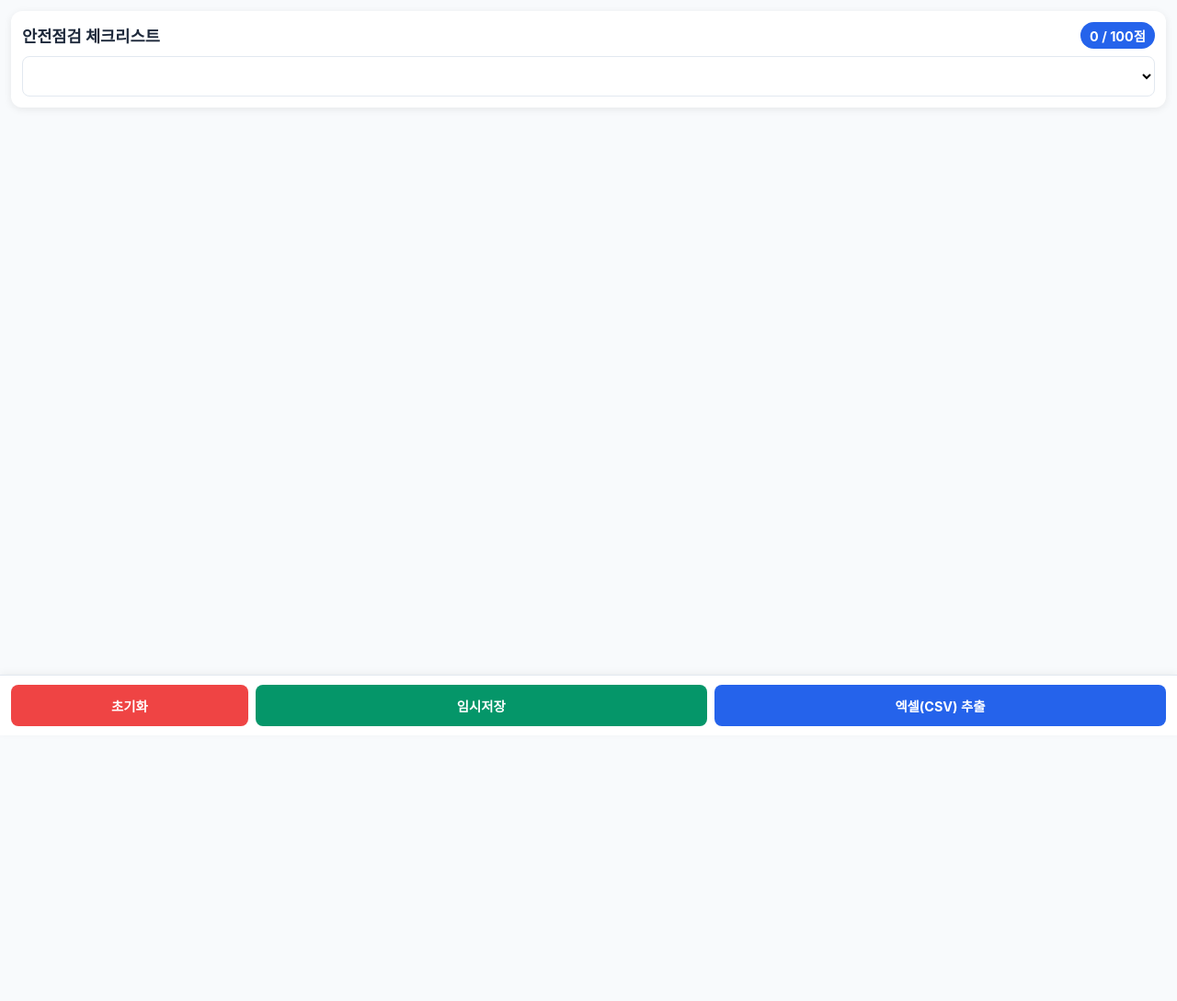
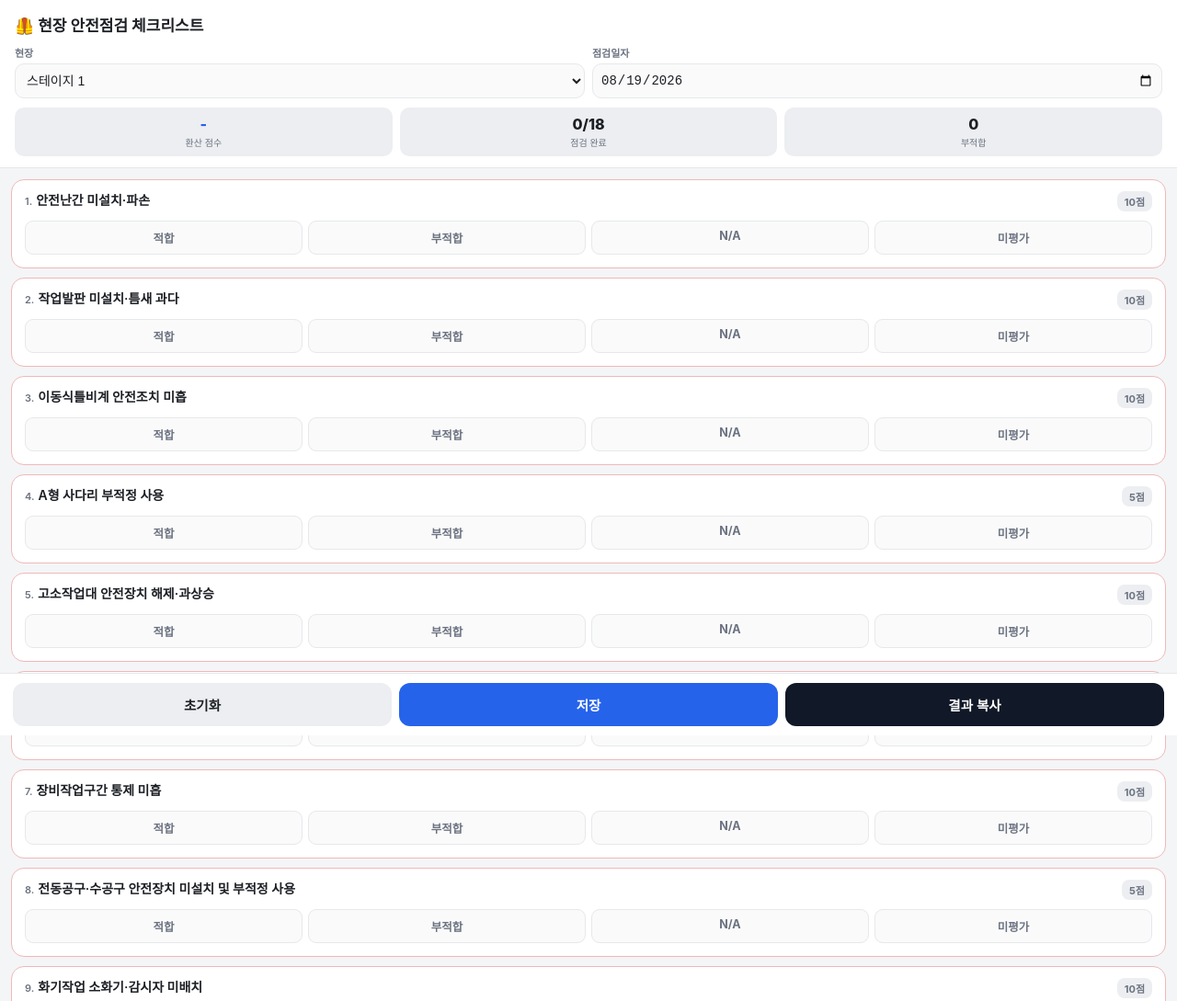
Before and after one commit to eodnr222-sketch/safety-checklist, a plain HTML site: page index.html in a window 1280 px wide. Shown: the top 1089 px of the page at 92% size. Before the commit the page ends 800 px from the top, so only its background shows below. Drawn offline with Linux system fonts and the light colour scheme.

Commit message:
Update index.html

```diff
--- a/index.html
+++ b/index.html
@@ -2,361 +2,358 @@
 <html lang="ko">
 <head>
 <meta charset="UTF-8">
-    <meta name="viewport" content="width=device-width, initial-scale=1.0">
+<meta name="viewport" content="width=device-width, initial-scale=1.0, maximum-scale=1">
 <title>안전점검 체크리스트</title>
 <style>
-        :root {
-            --primary: #2563eb;
-            --bg: #f8fafc;
-            --card-bg: #ffffff;
-            --border: #e2e8f0;
-            --text: #1e293b;
-            --pass: #16a34a;
-            --fail: #dc2626;
-            --none: #64748b;
+  :root{
+    --bg:#f4f5f7;
+    --card:#ffffff;
+    --ink:#1c1f24;
+    --sub:#6b7280;
+    --line:#e6e8eb;
+    --blue:#2563eb;
+    --green:#16a34a;
+    --green-bg:#dcfce7;
+    --red:#dc2626;
+    --red-bg:#fee2e2;
+    --gray-bg:#eceef1;
+    --yellow:#b45309;
+    --yellow-bg:#fef3c7;
   }
+  *{box-sizing:border-box;}
+  body{
+    margin:0;
+    font-family:-apple-system,BlinkMacSystemFont,"Segoe UI",Roboto,"Noto Sans KR",sans-serif;
+    background:var(--bg);
+    color:var(--ink);
+    padding-bottom:110px;
+  }
+  header{
+    position:sticky;top:0;z-index:10;
+    background:var(--card);
+    border-bottom:1px solid var(--line);
+    padding:14px 16px 12px;
+  }
+  header h1{
+    font-size:17px;margin:0 0 10px;font-weight:700;
+  }
+  .field-row{display:flex;gap:8px;}
+  .field{flex:1;display:flex;flex-direction:column;gap:4px;}
+  .field label{font-size:11px;color:var(--sub);font-weight:600;}
+  select, input[type=date]{
+    width:100%;
+    padding:9px 8px;
+    border:1px solid var(--line);
+    border-radius:10px;
+    font-size:14px;
+    background:#fafafa;
+    color:var(--ink);
+  }
+  .summary{
+    display:flex;gap:8px;margin-top:10px;
+  }
+  .stat{
+    flex:1;background:var(--gray-bg);border-radius:10px;
+    padding:8px 6px;text-align:center;
+  }
+  .stat .num{font-size:16px;font-weight:800;}
+  .stat .lbl{font-size:10px;color:var(--sub);margin-top:2px;}
+  .stat.score .num{color:var(--blue);}
 
-        * {
-            box-sizing: border-box;
-            margin: 0;
-            padding: 0;
-            font-family: -apple-system, BlinkMacSystemFont, "Segoe UI", Roboto, "Helvetica Neue", Arial, sans-serif;
+  main{padding:12px;}
+  .item-card{
+    background:var(--card);
+    border-radius:14px;
+    padding:12px 14px 14px;
+    margin-bottom:10px;
+    border:1px solid var(--line);
   }
+  .item-top{
+    display:flex;justify-content:space-between;align-items:flex-start;gap:8px;margin-bottom:10px;
+  }
+  .item-title{font-size:14px;font-weight:600;line-height:1.4;flex:1;}
+  .item-idx{font-size:11px;color:var(--sub);font-weight:600;margin-right:4px;}
+  .badge-score{
+    flex-shrink:0;
+    font-size:11px;font-weight:700;
+    background:var(--gray-bg);color:var(--sub);
+    border-radius:8px;padding:3px 8px;white-space:nowrap;
+  }
+  .options{display:flex;gap:6px;flex-wrap:wrap;}
+  .opt{
+    flex:1;min-width:70px;
+    text-align:center;
+    padding:8px 4px;
+    border-radius:9px;
+    border:1.5px solid var(--line);
+    font-size:12.5px;font-weight:700;
+    color:var(--sub);
+    background:#fafafa;
+    user-select:none;
+    cursor:pointer;
+    transition:all .12s;
+  }
+  .opt.active[data-v="적합"]{background:var(--green-bg);border-color:var(--green);color:var(--green);}
+  .opt.active[data-v="부적합"]{background:var(--red-bg);border-color:var(--red);color:var(--red);}
+  .opt.active[data-v="N/A"]{background:var(--gray-bg);border-color:#9ca3af;color:#4b5563;}
+  .opt.active[data-v="미평가"]{background:var(--yellow-bg);border-color:var(--yellow);color:var(--yellow);}
 
-        body {
-            background-color: var(--bg);
-            color: var(--text);
-            padding: 12px;
-            padding-bottom: 80px;
+  .item-card.unchecked{border-color:#f0b8b8;}
+
+  footer{
+    position:fixed;bottom:0;left:0;right:0;
+    background:var(--card);
+    border-top:1px solid var(--line);
+    padding:10px 14px calc(10px + env(safe-area-inset-bottom));
+    display:flex;gap:8px;
+    z-index:10;
   }
+  footer button{
+    flex:1;
+    padding:13px 0;
+    border-radius:12px;
+    border:none;
+    font-size:14.5px;
+    font-weight:700;
+    cursor:pointer;
+  }
+  #saveBtn{background:var(--blue);color:#fff;}
+  #resetBtn{background:var(--gray-bg);color:var(--ink);}
+  #shareBtn{background:#111827;color:#fff;}
 
-        header {
-            position: sticky;
-            top: 0;
-            background-color: var(--card-bg);
-            padding: 12px;
-            border-radius: 12px;
-            box-shadow: 0 2px 8px rgba(0,0,0,0.08);
-            margin-bottom: 12px;
-            z-index: 100;
+  .toast{
+    position:fixed;left:50%;bottom:90px;transform:translateX(-50%);
+    background:#111827;color:#fff;padding:9px 16px;border-radius:20px;
+    font-size:13px;opacity:0;pointer-events:none;transition:opacity .25s;z-index:20;
   }
+  .toast.show{opacity:1;}
 
-        .header-top {
-            display: flex;
-            justify-content: space-between;
-            align-items: center;
-            margin-bottom: 8px;
+  .note{
+    font-size:11px;color:var(--sub);text-align:center;margin:6px 0 2px;
   }
-
-        h1 { font-size: 1.1rem; font-weight: 700; }
-        .score-badge {
-            background-color: var(--primary);
-            color: white;
-            padding: 4px 10px;
-            border-radius: 20px;
-            font-size: 0.9rem;
-            font-weight: bold;
-        }
-
-        select {
-            width: 100%;
-            padding: 10px;
-            border-radius: 8px;
-            border: 1px solid var(--border);
-            font-size: 1rem;
-            background-color: #fff;
-            outline: none;
-        }
-
-        .card {
-            background-color: var(--card-bg);
-            border-radius: 10px;
-            padding: 12px;
-            margin-bottom: 10px;
-            border: 1px solid var(--border);
-            box-shadow: 0 1px 3px rgba(0,0,0,0.04);
-        }
-
-        .card-header {
-            display: flex;
-            justify-content: space-between;
-            align-items: center;
-            margin-bottom: 6px;
-        }
-
-        .category {
-            font-size: 0.75rem;
-            background-color: #eff6ff;
-            color: var(--primary);
-            padding: 2px 6px;
-            border-radius: 4px;
-            font-weight: 600;
-        }
-
-        .score-val {
-            font-size: 0.75rem;
-            color: #64748b;
-        }
-
-        .item-title {
-            font-size: 0.95rem;
-            font-weight: 600;
-            margin-bottom: 10px;
-            line-height: 1.3;
-        }
-
-        .btn-group {
-            display: flex;
-            gap: 6px;
-        }
-
-        .btn {
-            flex: 1;
-            padding: 10px 0;
-            border: 1px solid var(--border);
-            background-color: #f1f5f9;
-            color: #475569;
-            border-radius: 6px;
-            font-weight: 600;
-            font-size: 0.85rem;
-            cursor: pointer;
-            transition: all 0.2s;
-        }
-
-        .btn.pass.active { background-color: var(--pass); color: white; border-color: var(--pass); }
-        .btn.fail.active { background-color: var(--fail); color: white; border-color: var(--fail); }
-        .btn.none.active { background-color: var(--none); color: white; border-color: var(--none); }
-
-        .footer-nav {
-            position: fixed;
-            bottom: 0;
-            left: 0;
-            right: 0;
-            background-color: var(--card-bg);
-            padding: 10px 12px;
-            border-top: 1px solid var(--border);
-            display: flex;
-            gap: 8px;
-            box-shadow: 0 -2px 8px rgba(0,0,0,0.05);
-        }
-
-        .footer-btn {
-            flex: 1;
-            padding: 12px;
-            border: none;
-            border-radius: 8px;
-            font-weight: bold;
-            font-size: 0.9rem;
-            cursor: pointer;
-        }
-
-        .btn-save { background-color: #059669; color: white; }
-        .btn-export { background-color: var(--primary); color: white; }
-        .btn-reset { background-color: #ef4444; color: white; flex: 0.5; }
 </style>
 </head>
 <body>
 
 <header>
-    <div class="header-top">
-        <h1>안전점검 체크리스트</h1>
-        <div class="score-badge" id="totalScore">0 / 100점</div>
+  <h1>🦺 현장 안전점검 체크리스트</h1>
+  <div class="field-row">
+    <div class="field">
+      <label>현장</label>
+      <select id="siteSelect"></select>
     </div>
-    <select id="locationSelect" onchange="changeLocation()">
-        <!-- 13개 구역 생성 -->
-    </select>
+    <div class="field">
+      <label>점검일자</label>
+      <input type="date" id="dateInput">
+    </div>
+  </div>
+  <div class="summary">
+    <div class="stat score"><div class="num" id="scoreNum">-</div><div class="lbl">환산 점수</div></div>
+    <div class="stat"><div class="num" id="doneNum">0/18</div><div class="lbl">점검 완료</div></div>
+    <div class="stat"><div class="num" id="failNum">0</div><div class="lbl">부적합</div></div>
+  </div>
 </header>
 
-<main id="checklistContainer"></main>
+<main id="list"></main>
 
-<div class="footer-nav">
-    <button class="footer-btn btn-reset" onclick="resetCurrentForm()">초기화</button>
-    <button class="footer-btn btn-save" onclick="saveCurrentData()">임시저장</button>
-    <button class="footer-btn btn-export" onclick="exportToCSV()">엑셀(CSV) 추출</button>
-</div>
+<div class="toast" id="toast">저장되었습니다</div>
+
+<footer>
+  <button id="resetBtn">초기화</button>
+  <button id="saveBtn">저장</button>
+  <button id="shareBtn">결과 복사</button>
+</footer>
 
 <script>
-    // 항목 데이터 정의
-    const itemsData = [
-        { cat: "추락방지", title: "안전난간 미설치·파손", score: 10 },
-        { cat: "작업발판·비계", title: "작업발판 미설치·틈새 과다", score: 10 },
-        { cat: "작업발판·비계", title: "이동식틀비계 안전조치 미흡", score: 10 },
-        { cat: "작업발판·비계", title: "A형 사다리 부적정 사용", score: 5 },
-        { cat: "장비작업", title: "고소작업대 안전장치 해제·과상승", score: 10 },
-        { cat: "장비작업", title: "지게차 유도자·작업계획 미비", score: 10 },
-        { cat: "장비작업", title: "장비작업구간 통제 미흡", score: 10 },
-        { cat: "기계·공구", title: "전동공구·수공구 안전장치 미설치 및 부적정 사용", score: 5 },
-        { cat: "전기·화기", title: "화기작업 소화기·감시자 미배치", score: 10 },
-        { cat: "전기·화기", title: "가설전기 피복손상·문어발·접지불량", score: 5 },
-        { cat: "전기·화기", title: "분전함 잠금·표지 미비", score: 5 },
-        { cat: "개인보호구", title: "안전모 및 안전대 미착용", score: 5 },
-        { cat: "정리정돈·통로", title: "비상통로·소화기 접근 방해", score: 5 },
-        { cat: "정리정돈·통로", title: "자재·폐자재 적치로 통로 폐쇄", score: 2 },
-        { cat: "정리정돈·통로", title: "작업구간 정리상태 불량", score: 2 },
-        { cat: "작업계획·관리", title: "작업계획서 미제출·미준수", score: 5 },
-        { cat: "기타", title: "전일 부적합 사항 개선조치 이행여부", score: 10 },
-        { cat: "기타", title: "상기 외 지적사항", score: 2 }
+const SITES = [
+  "스테이지 1","스테이지 2","스테이지 3","스테이지 4","스테이지 5","스테이지 6",
+  "스테이지 7","스테이지 8","스테이지 9","스테이지 10","스테이지 11","스테이지 12","스테이지 13",
+  "오픈세트1","오픈세트2","아일랜드"
 ];
 
-    const locations = [
-  "오픈세트1",
-  "오픈세트2",
-  "아일랜드",
-  "구역1",
-  "구역2",
-  "구역3",
-  "구역4",
-  "구역5",
-  "구역6",
-  "구역7",
-  "구역8",
-  "구역9",
-  "구역10",
-  "구역11",
-  "구역12",
-  "구역13"
+const ITEMS = [
+  ["안전난간 미설치·파손",10],
+  ["작업발판 미설치·틈새 과다",10],
+  ["이동식틀비계 안전조치 미흡",10],
+  ["A형 사다리 부적정 사용",5],
+  ["고소작업대 안전장치 해제·과상승",10],
+  ["지게차 유도자·작업계획 미비",10],
+  ["장비작업구간 통제 미흡",10],
+  ["전동공구·수공구 안전장치 미설치 및 부적정 사용",5],
+  ["화기작업 소화기·감시자 미배치",10],
+  ["가설전기 피복손상·문어발·접지불량",10],
+  ["분전함 잠금·표지 미비",5],
+  ["안전모 및 안전대 미착용",5],
+  ["비상통로·소화기 접근 방해",5],
+  ["자재·폐자재 적치로 통로 폐쇄",5],
+  ["작업구간 정리상태 불량",2],
+  ["작업계획서 미제출·미준수",5],
+  ["전일 부적합 사항 개선조치 이행여부",10],
+  ["상기 외 지적사항",2]
 ];
 
-const locationSelect = document.getElementById('locationSelect');
+const STATUSES = ["적합","부적합","N/A","미평가"];
 
-locations.forEach(location => {
-    const option = document.createElement('option');
-    option.value = location;
-    option.textContent = `📍 ${location} 점검표`;
-    locationSelect.appendChild(option);
+let state = {}; // { itemIndex: status }
+let memoryStore = {}; // fallback if window.storage unavailable
+
+const siteSelect = document.getElementById('siteSelect');
+const dateInput = document.getElementById('dateInput');
+const list = document.getElementById('list');
+
+SITES.forEach(s=>{
+  const o = document.createElement('option');
+  o.value = s; o.textContent = s;
+  siteSelect.appendChild(o);
 });
 
-    // 셀렉트 박스 초기화
-    const locationSelect = document.getElementById('locationSelect');
-    locations.forEach(locName => {
-    const locData = storeData[locName] || {};
+function todayStr(){
+  const d = new Date();
+  const pad = n => String(n).padStart(2,'0');
+  return `${d.getFullYear()}-${pad(d.getMonth()+1)}-${pad(d.getDate())}`;
+}
+dateInput.value = todayStr();
 
-    itemsData.forEach((item, index) => {
-        const result = locData[index] || "미평가";
-        csvContent += `"${locName}","${item.cat}","${item.title}",${item.score},"${result}"\n`;
-    });
-}); {
-        const option = document.createElement('option');
-        option.value = `구역 ${i}`;
-        option.textContent = `📍 구역 ${i} 점검표`;
-        locationSelect.appendChild(option);
+function currentKey(){
+  return `checklist:${siteSelect.value}:${dateInput.value}`;
 }
 
-    // 폼 화면 생성
-    function renderList() {
-        const container = document.getElementById('checklistContainer');
-        container.innerHTML = '';
-        const currentLocation = locationSelect.value;
-        const currentData = storeData[currentLocation] || {};
+async function storageGet(key){
+  try{
+    const r = await window.storage.get(key, false);
+    return r ? r.value : null;
+  }catch(e){
+    return memoryStore[key] || null;
+  }
+}
+async function storageSet(key, value){
+  try{
+    await window.storage.set(key, value, false);
+  }catch(e){
+    memoryStore[key] = value;
+  }
+}
 
-        itemsData.forEach((item, index) => {
-            const status = currentData[index] || '미평가';
+function renderList(){
+  list.innerHTML = '';
+  ITEMS.forEach((item, idx)=>{
+    const [title, score] = item;
+    const card = document.createElement('div');
+    card.className = 'item-card';
+    card.dataset.idx = idx;
 
-            const card = document.createElement('div');
-            card.className = 'card';
-            card.innerHTML = `
-                <div class="card-header">
-                    <span class="category">${item.cat}</span>
-                    <span class="score-val">배점: ${item.score}점</span>
-                </div>
-                <div class="item-title">${item.title}</div>
-                <div class="btn-group">
-                    <button class="btn pass ${status === '양호' ? 'active' : ''}" onclick="setStatus(${index}, '양호')">양호</button>
-                    <button class="btn fail ${status === '지적' ? 'active' : ''}" onclick="setStatus(${index}, '지적')">지적(-${item.score})</button>
-                    <button class="btn none ${status === '해당없음' ? 'active' : ''}" onclick="setStatus(${index}, '해당없음')">해당없음</button>
-                </div>
-            `;
-            container.appendChild(card);
+    const top = document.createElement('div');
+    top.className = 'item-top';
+    top.innerHTML = `<div class="item-title"><span class="item-idx">${idx+1}.</span>${title}</div>
+                      <div class="badge-score">${score}점</div>`;
+    card.appendChild(top);
+
+    const opts = document.createElement('div');
+    opts.className = 'options';
+    STATUSES.forEach(st=>{
+      const o = document.createElement('div');
+      o.className = 'opt';
+      o.dataset.v = st;
+      o.textContent = st;
+      o.addEventListener('click', ()=>{
+        state[idx] = (state[idx] === st) ? null : st;
+        renderList();
+        updateSummary();
+      });
+      opts.appendChild(o);
+    });
+    card.appendChild(opts);
+    list.appendChild(card);
+
+    const active = state[idx];
+    if(active){
+      card.classList.remove('unchecked');
+      opts.querySelectorAll('.opt').forEach(o=>{
+        o.classList.toggle('active', o.dataset.v === active);
+      });
+    } else {
+      card.classList.add('unchecked');
+    }
+  });
+}
+
+function updateSummary(){
+  let done = 0, fail = 0;
+  let totalWeight = 0, earned = 0;
+  ITEMS.forEach((item, idx)=>{
+    const [, score] = item;
+    const st = state[idx];
+    if(st) done++;
+    if(st === '부적합') fail++;
+    if(st === '적합' || st === '부적합'){
+      totalWeight += score;
+      if(st === '적합') earned += score;
+    }
+  });
+  document.getElementById('doneNum').textContent = `${done}/${ITEMS.length}`;
+  document.getElementById('failNum').textContent = fail;
+  const scoreEl = document.getElementById('scoreNum');
+  if(totalWeight === 0){
+    scoreEl.textContent = '-';
+  } else {
+    scoreEl.textContent = Math.round((earned/totalWeight)*100) + '점';
+  }
+}
+
+function showToast(msg){
+  const t = document.getElementById('toast');
+  t.textContent = msg;
+  t.classList.add('show');
+  setTimeout(()=>t.classList.remove('show'), 1400);
+}
+
+async function loadForCurrentKey(){
+  const raw = await storageGet(currentKey());
+  state = {};
+  if(raw){
+    try{
+      const parsed = JSON.parse(raw);
+      ITEMS.forEach((_, idx)=>{
+        if(parsed[idx]) state[idx] = parsed[idx];
+      });
+    }catch(e){}
+  }
+  renderList();
+  updateSummary();
+}
+
+document.getElementById('saveBtn').addEventListener('click', async ()=>{
+  await storageSet(currentKey(), JSON.stringify(state));
+  showToast('저장되었습니다');
 });
 
-        calculateScore();
-    }
+document.getElementById('resetBtn').addEventListener('click', ()=>{
+  state = {};
+  renderList();
+  updateSummary();
+});
 
-    // 판정 상태 변경
-    function setStatus(index, status) {
-        const currentLocation = locationSelect.value;
-        if (!storeData[currentLocation]) storeData[currentLocation] = {};
-
-        // 동일한 버튼 다시 누르면 미평가 상태로 반환
-        if (storeData[currentLocation][index] === status) {
-            delete storeData[currentLocation][index];
-        } else {
-            storeData[currentLocation][index] = status;
-        }
-
-        renderList();
-    }
-
-    // 구역 변경 시 실행
-    function changeLocation() {
-        renderList();
-    }
-
-    // 점수 계산 (기본 100점 시작, '지적' 시 해당 배점 차감 / '해당없음' 시 총점에서 제외 후 환산)
-    function calculateScore() {
-        const currentLocation = locationSelect.value;
-        const currentData = storeData[currentLocation] || {};
-
-        let maxScore = 100;
-        let penalty = 0;
-
-        itemsData.forEach((item, index) => {
-            const status = currentData[index];
-            if (status === '지적') {
-                penalty += item.score;
-            } else if (status === '해당없음') {
-                maxScore -= item.score; // 해당없음은 총점에서 감점
+document.getElementById('shareBtn').addEventListener('click', async ()=>{
+  let lines = [`[안전점검] ${siteSelect.value} / ${dateInput.value}`];
+  ITEMS.forEach((item, idx)=>{
+    const [title] = item;
+    lines.push(`${idx+1}. ${title} : ${state[idx] || '미점검'}`);
+  });
+  const scoreText = document.getElementById('scoreNum').textContent;
+  lines.push(`\n환산점수: ${scoreText} / 부적합 ${document.getElementById('failNum').textContent}건`);
+  const text = lines.join('\n');
+  try{
+    await navigator.clipboard.writeText(text);
+    showToast('결과가 복사되었습니다');
+  }catch(e){
+    showToast('복사 실패 - 직접 선택해 복사해주세요');
   }
 });
 
-        let finalScore = maxScore - penalty;
-        if (finalScore < 0) finalScore = 0;
+siteSelect.addEventListener('change', loadForCurrentKey);
+dateInput.addEventListener('change', loadForCurrentKey);
 
-        document.getElementById('totalScore').textContent = `${finalScore} / ${maxScore}점`;
-    }
-
-    // 데이터 브라우저에 임시 저장
-    function saveCurrentData() {
-        localStorage.setItem('safety_checklist_db', JSON.stringify(storeData));
-        alert('현재 입력된 데이터가 모바일에 저장되었습니다.');
-    }
-
-    // 현재 구역 초기화
-    function resetCurrentForm() {
-        if (confirm('현재 구역의 점검 내역을 초기화하시겠습니까?')) {
-            const currentLocation = locationSelect.value;
-            delete storeData[currentLocation];
-            saveCurrentData();
-            renderList();
-        }
-    }
-
-    // Excel (CSV) 다운로드 기능
-    function exportToCSV() {
-        let csvContent = "\uFEFF구역,구분,점검항목,배점,판정\n";
-
-        for (let i = 1; i <= totalLocations; i++) {
-            const locName = `구역 ${i}`;
-            const locData = storeData[locName] || {};
-
-            itemsData.forEach((item, index) => {
-                const result = locData[index] || "미평가";
-                csvContent += `"${locName}","${item.cat}","${item.title}",${item.score},"${result}"\n`;
-            });
-        }
-
-        const blob = new Blob([csvContent], { type: 'text/csv;charset=utf-8;' });
-        const link = document.createElement("a");
-        const url = URL.createObjectURL(blob);
-        link.setAttribute("href", url);
-        link.setAttribute("download", `안전점검_결과_${new Date().toISOString().slice(0,10)}.csv`);
-        document.body.appendChild(link);
-        link.click();
-        document.body.removeChild(link);
-    }
-
-    // 초기 실행
-    renderList();
+loadForCurrentKey();
 </script>
 </body>
 </html>
```
Lines whose indentation alone changed are shown as unchanged.
